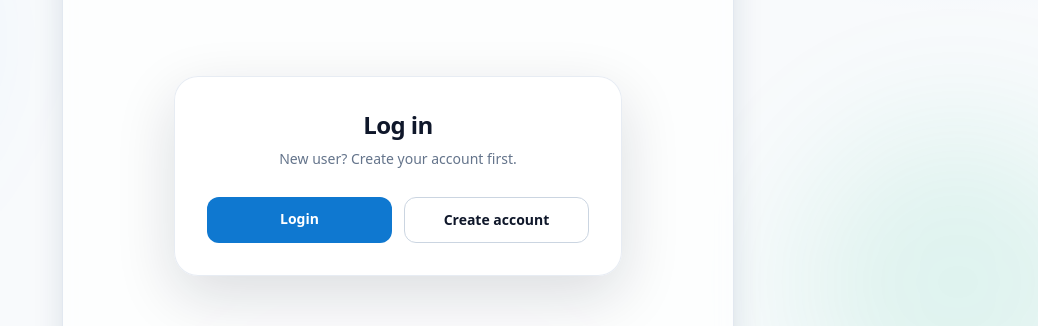
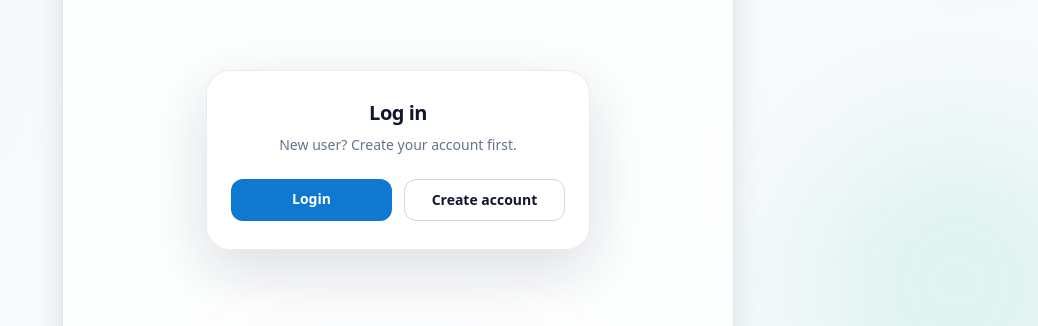
Before and after one commit to varad42/AIVTOBS, a React (Vite) app in the folder frontend/: page / in a window 1280 px wide. Shown: the part 145-471 px from the top of the page, without its empty margins (242-1280 px from the left). Built offline with nearby package versions, Linux system fonts and the light colour scheme; no server answers.

Commit message:
login page

```diff
--- a/frontend/src/pages/HomePage.jsx
+++ b/frontend/src/pages/HomePage.jsx
@@ -146,15 +146,15 @@ export default function HomePage({ pushToast }) {
 
   if (!authenticated) {
     return (
-      <section className="flex min-h-[72vh] items-center justify-center px-4 py-10">
-        <div className="w-full max-w-md rounded-3xl border border-slate-200/80 bg-white/85 px-8 py-8 text-center shadow-[0_20px_60px_rgba(15,23,42,0.14)] backdrop-blur-xl dark:border-slate-800/80 dark:bg-slate-900/85">
-          <h1 className="text-2xl font-bold tracking-tight text-slate-900 dark:text-slate-100">Log in</h1>
+      <section className="flex min-h-[68vh] items-center justify-center px-4 py-8">
+        <div className="w-full max-w-sm rounded-3xl border border-slate-200/80 bg-white/85 px-6 py-7 text-center shadow-[0_20px_60px_rgba(15,23,42,0.14)] backdrop-blur-xl dark:border-slate-800/80 dark:bg-slate-900/85">
+          <h1 className="text-xl font-bold tracking-tight text-slate-900 dark:text-slate-100">Log in</h1>
           <p className="mt-2 text-sm text-slate-500 dark:text-slate-400">New user? Create your account first.</p>
-          <div className="mt-7 grid gap-3 sm:grid-cols-2">
-          <Link to="/login" className="rounded-xl bg-brand-600 px-4 py-3 text-sm font-semibold text-white hover:bg-brand-700">
+          <div className="mt-6 grid gap-3 sm:grid-cols-2">
+          <Link to="/login" className="rounded-xl bg-brand-600 px-4 py-2.5 text-sm font-semibold text-white hover:bg-brand-700">
             Login
           </Link>
-          <Link to="/signup" className="rounded-xl border border-slate-300 px-4 py-3 text-sm font-semibold hover:bg-slate-50 dark:border-slate-700 dark:hover:bg-slate-800">
+          <Link to="/signup" className="rounded-xl border border-slate-300 px-4 py-2.5 text-sm font-semibold hover:bg-slate-50 dark:border-slate-700 dark:hover:bg-slate-800">
             Create account
           </Link>
           </div>
```
